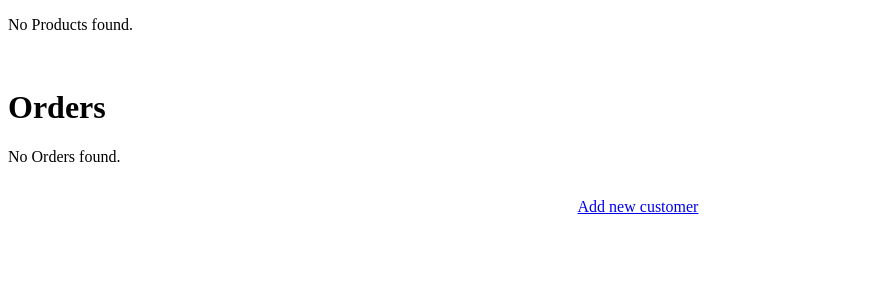
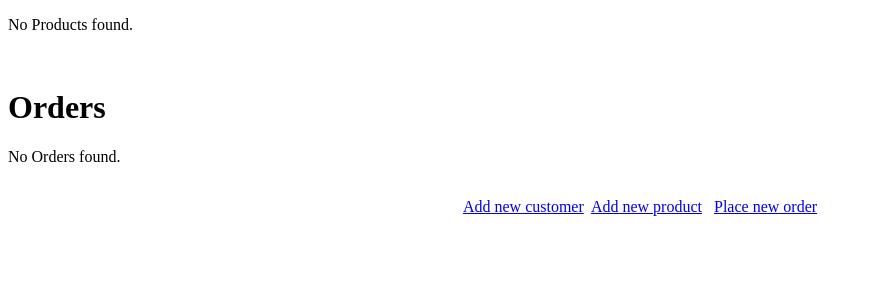
Before and after one commit to kpyit/web, a Django app: page / in a window 1280 px wide. Shown: the part 196-496 px from the top of the page, without its empty margins (0-872 px from the left). Run offline with Django 4.2, Linux system fonts and the light colour scheme; data that the repository does not hold is empty.

Commit message:
modified:   django/lesson_1/myapp/templates/homepage.html 	modified:   django/lesson_1/myapp/urls.py

```diff
--- a/django/lesson_1/myapp/templates/homepage.html
+++ b/django/lesson_1/myapp/templates/homepage.html
@@ -41,6 +41,8 @@
 {% endif %}
 
 <div style="text-align: center; margin-top: 2em;">
-    <a href="{% url 'myapp.views.CustomerCreate' %}">Add new customer</a>
+    <a href="{% url 'myapp:create_customer' %}">Add new customer</a>
+    <a href="{% url 'myapp:create_product' %}">Add new product</a>
+    <a href="{% url 'myapp:create_order' %}">Place new order</a></div>
 
 {% endblock %}
--- a/django/lesson_1/myapp/urls.py
+++ b/django/lesson_1/myapp/urls.py
@@ -9,13 +9,13 @@
 
     # lab2
     path('', homepage),
-    path('create_customer/', CustomerCreate.as_view()),
+    path('create_customer/', CustomerCreate.as_view(), name="create_customer"),
     path('<int:pk>/update_customer/', CustomerUpdate.as_view()),
     path('<int:pk>/delete_customer/', CustomerDelete.as_view()),
-    path('create_product/', ProductCreate.as_view()),
+    path('create_product/', ProductCreate.as_view(), name="create_product"),
     path('<int:pk>/update_product/', ProductUpdate.as_view()),
     path('<int:pk>/delete_product/', ProductDelete.as_view()),
-    path('create_order/', OrderCreate.as_view()),
+    path('create_order/', OrderCreate.as_view(), name="create_order"),
     path('<int:pk>/update_order/', OrderUpdate.as_view()),
     path('<int:pk>/delete_order/', OrderDelete.as_view()),
 ]
```
Also changed, not shown: 1 other file.
